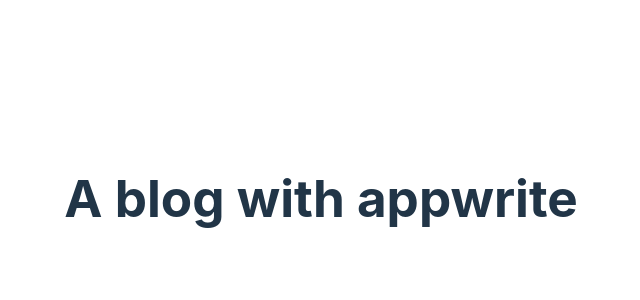
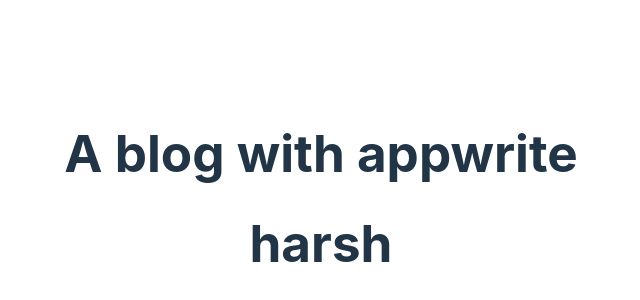
Before and after one commit to hks23/BlogVibes, a React (Vite) app: page / in a window 1280 px wide. Shown: the part 202-502 px from the top of the page, without its empty margins (319-959 px from the left). Built offline with nearby package versions, Linux system fonts and the light colour scheme.

Commit message:
Your commit message

```diff
--- a/src/App.jsx
+++ b/src/App.jsx
@@ -7,7 +7,7 @@
   return (
     <>
     <h1>A blog with appwrite</h1>
-    <h1>    </h1>
+    <h1> harsh   </h1>
     </>
   )
 }
```
